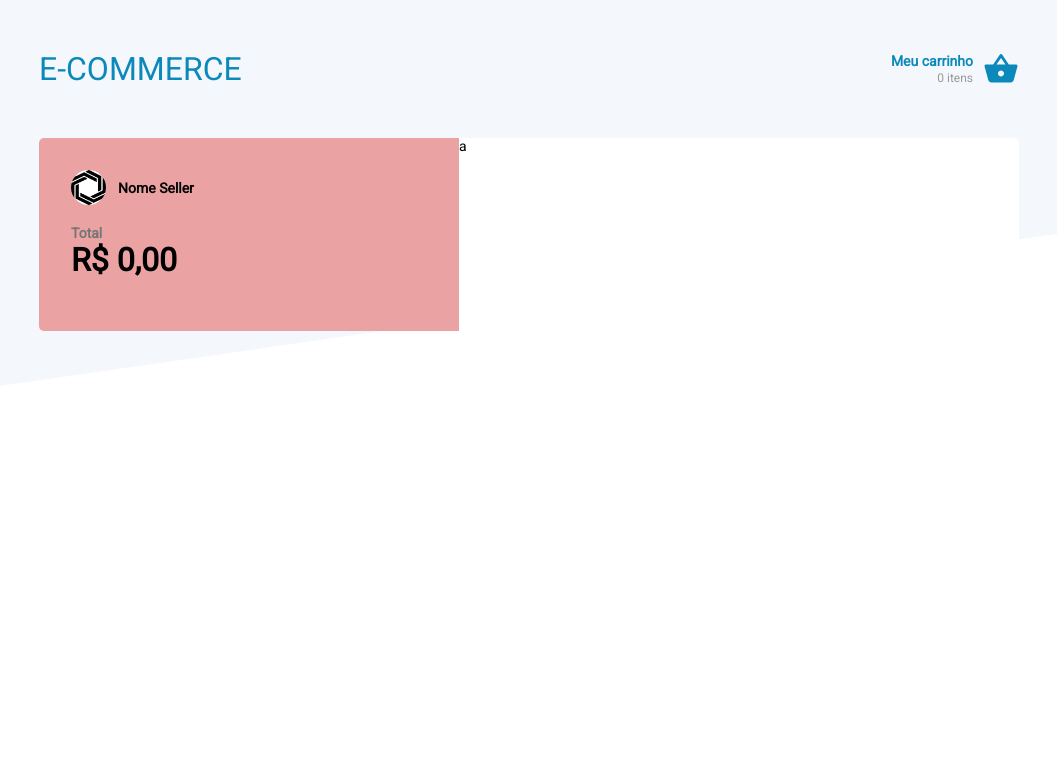
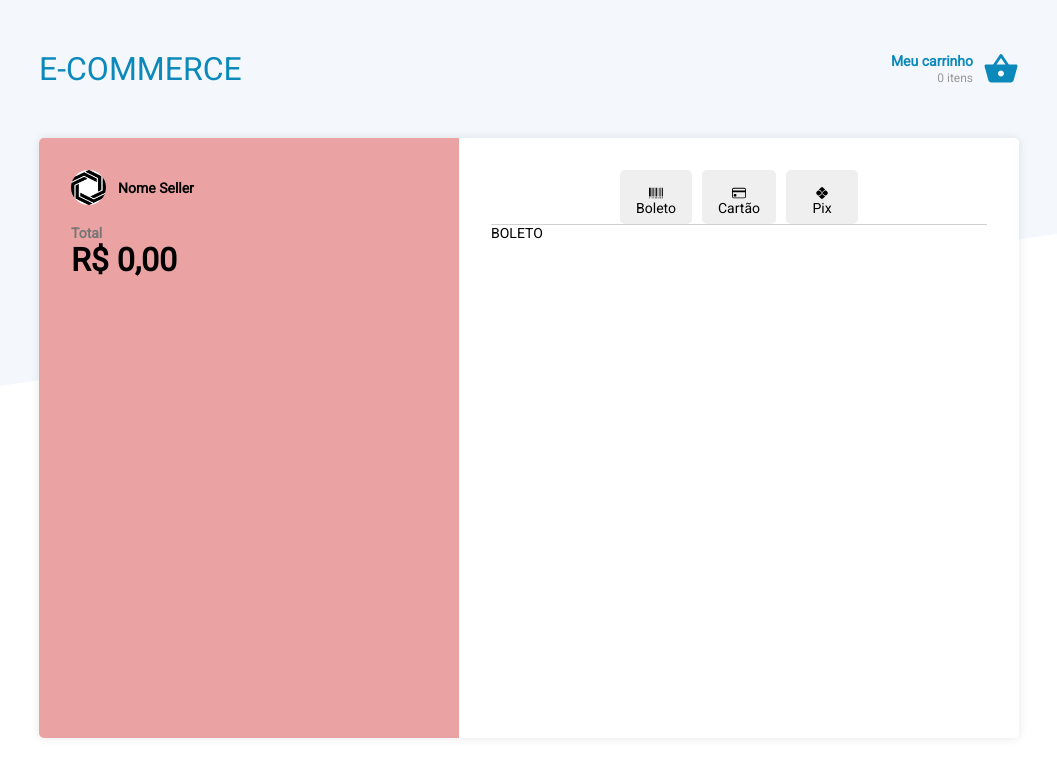
Before and after one commit to IceHower/ignite-desafio2, a React (Create React App) app: page /checkout in a window 1280 px wide. Shown: the top 776 px of the page, without its empty margins (111-1168 px from the left). Built offline with nearby package versions, Linux system fonts and the light colour scheme.

Commit message:
feat: add input

```diff
--- a/package.json
+++ b/package.json
@@ -14,7 +14,7 @@
     "polished": "^4.1.1",
     "react": "^17.0.1",
     "react-dom": "^17.0.1",
-    "react-icons": "^4.2.0",
+    "react-icons": "^4.8.0",
     "react-router-dom": "^5.2.0",
     "react-scripts": "4.0.3",
     "react-toastify": "^7.0.3",
--- /dev/null
+++ b/src/components/PaymentMethodButton/index.tsx
@@ -0,0 +1,35 @@
+import { HtmlHTMLAttributes } from "react";
+import { ButtonContainer } from "./style";
+import { BsCreditCard } from "react-icons/bs";
+import { ImBarcode } from "react-icons/im";
+import { MdPix } from "react-icons/md";
+interface PaymentMethodButtonProps extends HtmlHTMLAttributes<HTMLButtonElement>{
+    type: "creditCard" | "bankSlip" | "pix";
+}
+
+export function PaymentMethodButton({ type, ...rest }: PaymentMethodButtonProps) {
+    function formatType(type: "creditCard" | "bankSlip" | "pix") {
+        const types = {
+            "creditCard": "Cartão",
+            "bankSlip": "Boleto",
+            "pix": "Pix"
+        }
+        return types[type];
+    }
+    function getIcon(type: "creditCard" | "bankSlip" | "pix") {
+        const types = {
+            "creditCard": <BsCreditCard />,
+            "bankSlip": <ImBarcode />,
+            "pix": <MdPix />
+        }
+        return types[type];
+    }
+    return (
+        <ButtonContainer {...rest}>
+            <div>
+                {getIcon(type)}
+                {formatType(type)}
+            </div>
+        </ButtonContainer>
+    )
+}
--- /dev/null
+++ b/src/components/PaymentMethodButton/style.ts
@@ -0,0 +1,18 @@
+import styled from "styled-components";
+
+export const ButtonContainer = styled.button`
+    padding: 1rem;
+    border: none;
+    border-radius: 5px;
+    transition: filter ease-out 500ms;
+    &:hover {
+        filter: brightness(.9);
+    }
+    div {
+        display: flex;
+        min-width: 40px;
+        flex-direction: column;
+        justify-content: center;
+        align-items: center;
+    }
+`
--- /dev/null
+++ b/src/components/input/styles.ts
@@ -0,0 +1,77 @@
+import styled, { css } from 'styled-components'
+
+interface ContainerProps {
+  isFocused: boolean
+  isFilled: boolean
+  variant: 'primary' | 'ghost' | 'representantes'
+  border?: string
+}
+export const LabelText = styled.text`
+  text-align: left;
+  font-size: 14px;
+  margin-left: 3px;
+  color: #214659;
+  font-weight: 600;
+`
+export const Container = styled.div`
+  display: flex;
+  flex-direction: column;
+  gap: 6px;
+  width: 100%;
+`
+export const InputContainer = styled.div<ContainerProps>`
+  background: transparent;
+  border-radius: 10px;
+  border: ${(props) => props.border && props.border};
+  padding: 16px;
+  width: 100%;
+  display: flex;
+  align-items: center;
+  position: relative;
+  box-sizing: border-box;
+  & + div {
+    margin-top: 8px;
+  }
+  ${(props) =>
+    props.variant === 'primary' &&
+    css`
+      border: 1px solid #b8b8b8;
+    `}
+  ${(props) =>
+    props.variant === 'ghost' &&
+    css`
+      background-color: white !important;
+      border: none !important;
+      border-color: transparent;
+    `}
+  ${(props) =>
+    props.variant === 'representantes' &&
+    css`
+      background-color: white !important;
+      border: 1px solid #005b70 !important;
+    `}
+  ${(props) =>
+    props.isFocused &&
+    css`
+      border-color: #50cfc9;
+    `}
+  ${(props) =>
+    props.isFilled &&
+    css`
+      border-color: #50cfc9;
+    `}
+
+  input {
+    width: 100%;
+    background: transparent;
+    border: 0;
+    outline: 0;
+    font-size: 1.3rem;
+    padding: 0;
+    &::placeholder {
+      font-size: 1.3rem;
+      font-weight: 500;
+      color: #d1d1d1;
+    }
+  }
+`
--- a/src/pages/Checkout/index.tsx
+++ b/src/pages/Checkout/index.tsx
@@ -1,9 +1,12 @@
-import { Container, SectionItems, CheckoutContainer } from "./styles"
+import { Container, SectionItems, CheckoutContainer, PaymentMethodsContainer } from "./styles"
 import logoSeller from "../../assets/images/logo_seller.png"
 import { useCart } from "../../hooks/useCart"
 import { formatPrice } from '../../util/format';
+import { PaymentMethodButton } from "../../components/PaymentMethodButton";
+import { useState } from "react";
 export function Checkout() {
     const userColor =  "#EBA2A2";
+    const [paymentMethodSection, setPayementMethodSection] = useState("bankSlip");
     const { cart } = useCart();
     const cartFormatted = cart.map(product => ({
         ...product,
@@ -35,7 +38,7 @@ export function Checkout() {
                                         <p>{item.title}</p>
                                         <p>{formatPrice(item.price)}</p>
                                     </span>
-                                    <p>{item.amount}</p>
+                                    <p>Qnt. {item.amount}</p>
                                 </div>
                             </section>
                         </li>
@@ -43,7 +46,20 @@ export function Checkout() {
                 </ul>
             </SectionItems>
             <CheckoutContainer>
-                        a
+                <PaymentMethodsContainer>
+                    <PaymentMethodButton type="bankSlip" onClick={() => setPayementMethodSection("bankSlip")}/>
+                    <PaymentMethodButton type="creditCard" onClick={() => setPayementMethodSection("creditCard")}/>
+                    <PaymentMethodButton type="pix" onClick={() => setPayementMethodSection("pix")}/>
+                </PaymentMethodsContainer>
+                {paymentMethodSection === "bankSlip" && (
+                    <p>BOLETO</p>
+                )}
+                {paymentMethodSection === "creditCard" && (
+                    <p>CARTAO</p>
+                )}
+                {paymentMethodSection === "pix" && (
+                    <p>PIX</p>
+                )}
             </CheckoutContainer>
         </Container>
     )
--- a/src/pages/Checkout/styles.ts
+++ b/src/pages/Checkout/styles.ts
@@ -8,6 +8,8 @@ export const Container = styled.main`
     width: 100%;
     border-radius: 5px;
     overflow: hidden;
+    min-height: 600px;
+    box-shadow: 0 0 10px rgba(0, 0, 0, 0.1);
 `;
 
 export const SectionItems = styled.section<SectionItemsProps>`
@@ -42,6 +44,7 @@ export const SectionItems = styled.section<SectionItemsProps>`
         list-style: none;
         width: 100%;
         li {
+            margin-top: 8px;
             width: 100%;
             display: flex;
             gap: 12px;
@@ -62,6 +65,17 @@ export const SectionItems = styled.section<SectionItemsProps>`
 
 export const CheckoutContainer = styled.div`
     display: flex;
+    flex-direction: column;
     flex: 1;
     background-color: #FFF;
+    padding: 2rem;
 `
+
+export const PaymentMethodsContainer = styled.div`
+    display: flex;
+    width: 100%;
+    max-height: 55px;
+    gap: 10px;
+    border-bottom: 1px solid #d1d1d1;
+    justify-content: center;
+`
```
Also changed, not shown: src/components/input/index.tsx (added, +66 -0 lines), 1 other file (tests, documents, lock files or other folders).
